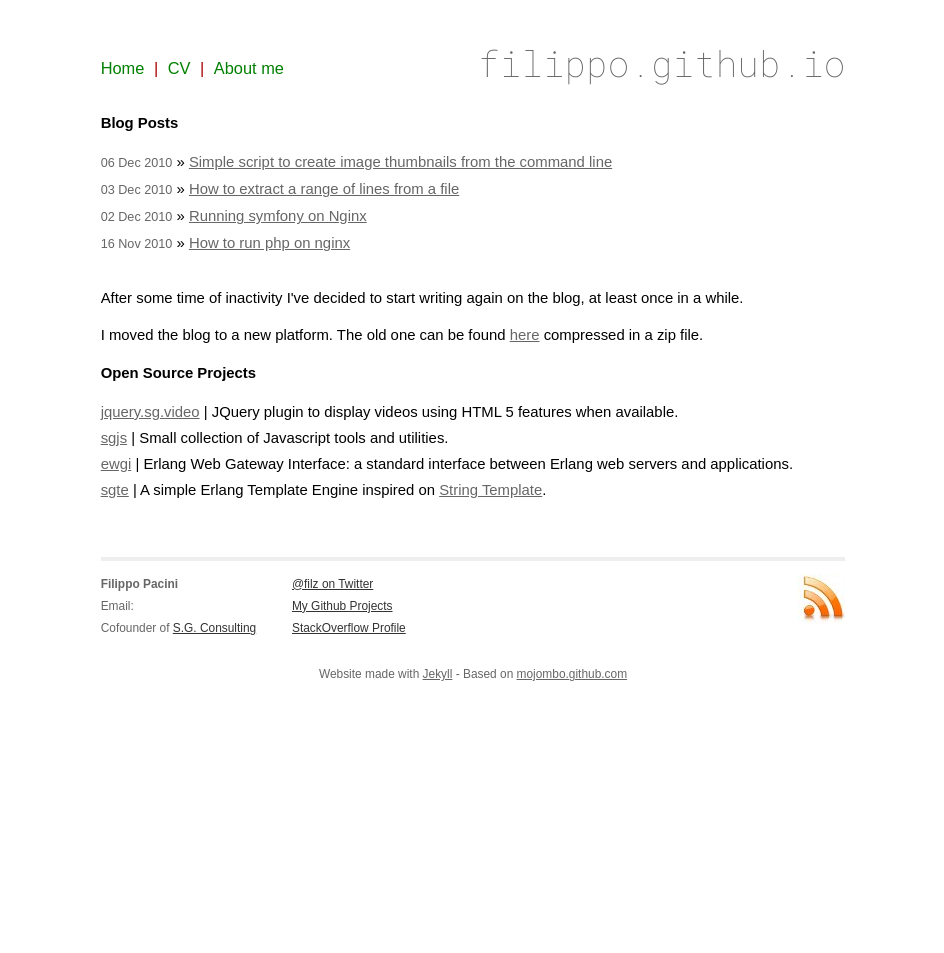
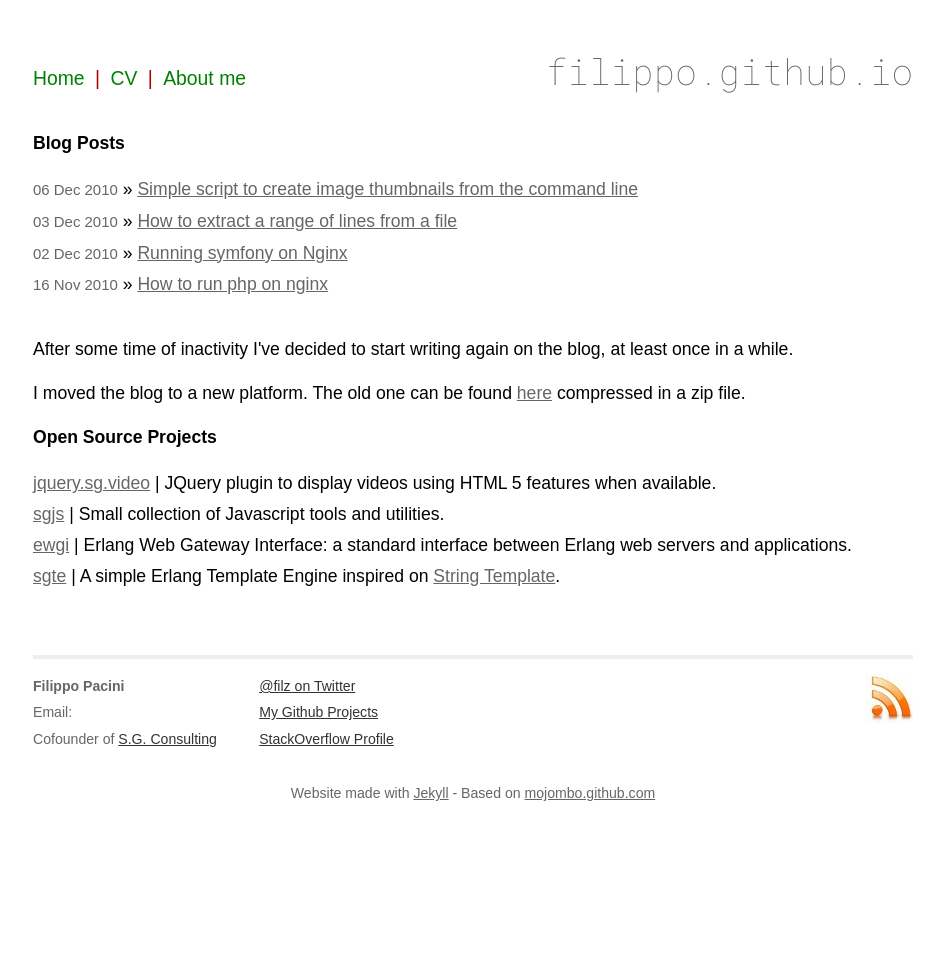
Before and after one commit to filippo/filippo.github.com, a Jekyll site: the page built from index.html, in a window 1280 px wide. Shown: the whole page, without its empty margins (167-1111 px from the left). Built offline with Jekyll 4.4.1, drawn with Linux system fonts in a browser that asks for light colours; some web fonts are replaced.

Commit message:
increase font size

```diff
--- a/css/screen.css
+++ b/css/screen.css
@@ -9,7 +9,7 @@ html, body {
 
 body {
     background-color: white;
-    font: 13.54px 'Droid Sans', clean, sans-serif;
+    font: 16px 'Droid Sans', clean, sans-serif;
     *font-size: small;
     text-align: center;
 }
```
